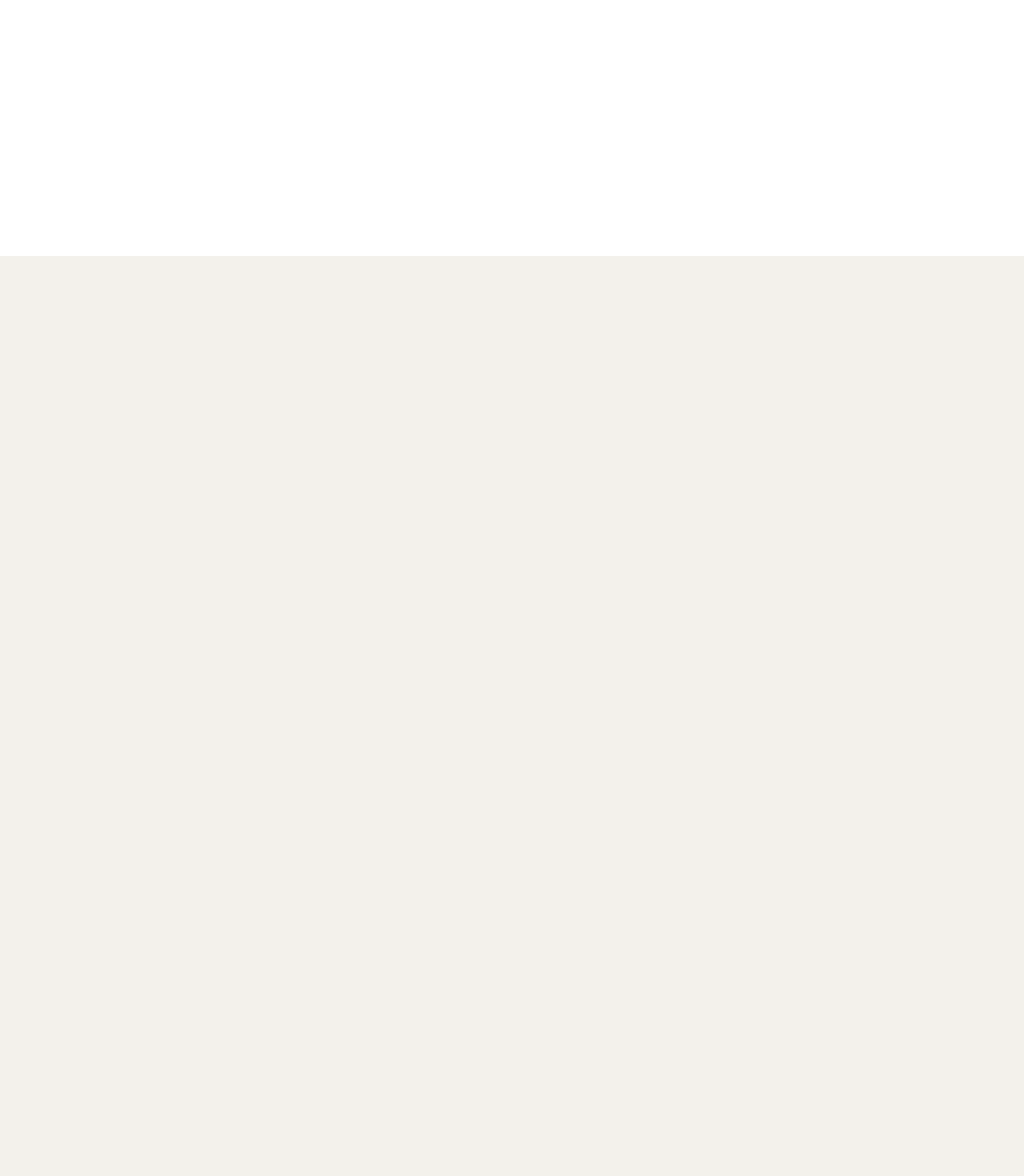
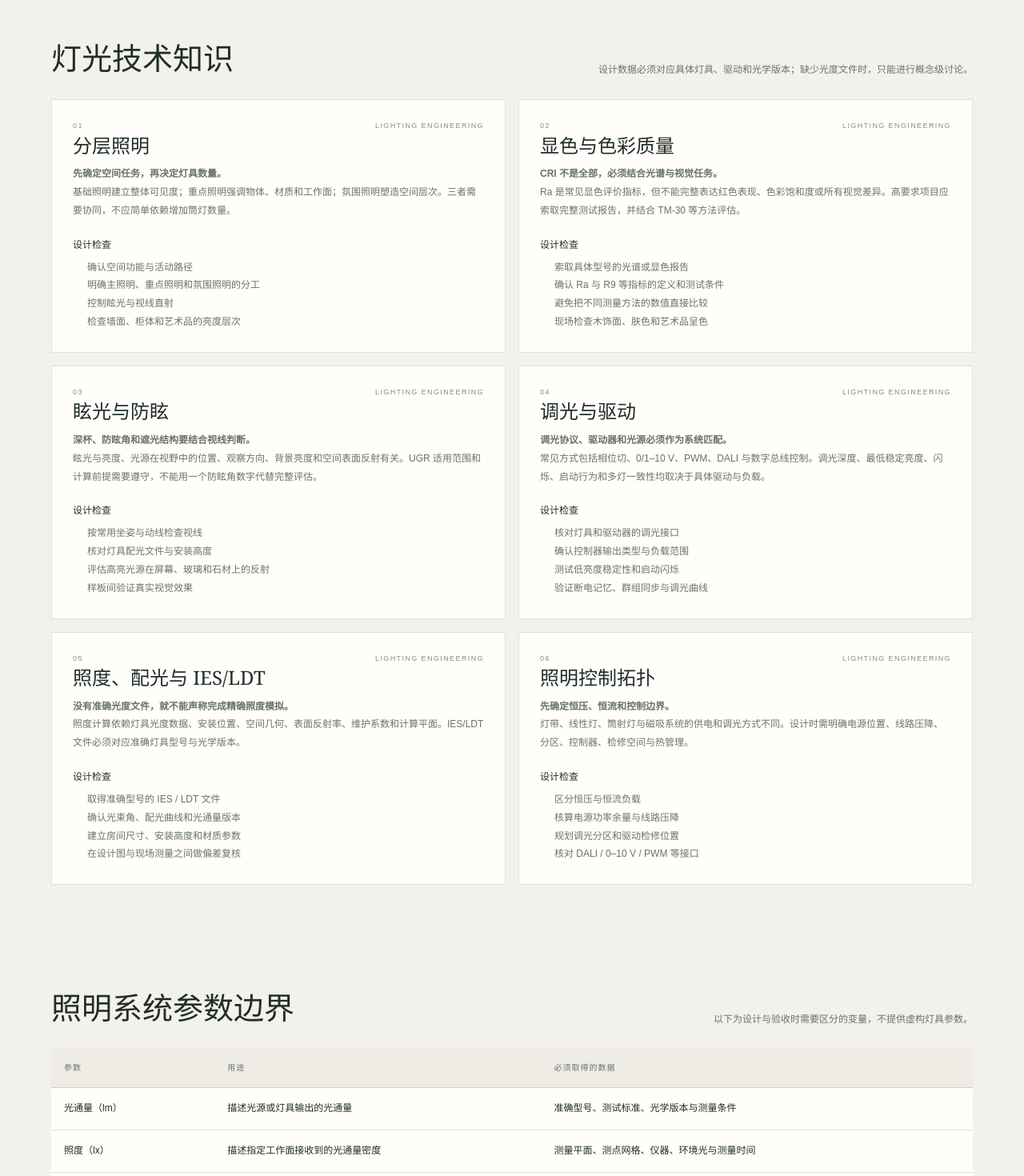
Before and after one commit to yimingwenhua69/yiming-smart-home, a Next.js app: page /lighting in a window 1280 px wide. Before the commit this address had no page. Shown: the part 480-1950 px from the top of the page at 80% size. Before the commit the page ends 800 px from the top, so only its background shows below. Built offline with nearby package versions, Linux system fonts and the light colour scheme.

Commit message:
feat(lighting): add lighting design and photometric knowledge base

```diff
--- /dev/null
+++ b/src/app/lighting/page.tsx
@@ -0,0 +1,13 @@
+import type { Metadata } from "next";
+import { PageFrame } from "@/components/PageFrame";
+import { lightingGuides } from "@/data/knowledge";
+export const metadata: Metadata = { title: "灯光技术", description: "照明设计、显色、眩光、调光、IES/LDT 光度文件与智能照明控制工程知识。" };
+export default function LightingPage() {
+  return <PageFrame eyebrow="LIGHTING / PHOTOMETRY / CONTROL" title="灯光设计，从光品质开始。" description="不把灯具数量当作设计质量。以空间任务、视觉舒适、配光、驱动、控制和真实光度数据建立完整照明方案。">
+    <section className="content-section"><div className="section-heading"><h2>灯光技术知识</h2><p>设计数据必须对应具体灯具、驱动和光学版本；缺少光度文件时，只能进行概念级讨论。</p></div><div className="guide-grid">{lightingGuides.map((guide,index)=><article className="guide-card" id={guide.id} key={guide.id}><div className="card-top"><span>{String(index+1).padStart(2,"0")}</span><span>LIGHTING ENGINEERING</span></div><h2>{guide.title}</h2><p><strong>{guide.subtitle}</strong></p><p>{guide.body}</p><h3>设计检查</h3><ul>{guide.checks.map((check)=><li key={check}>{check}</li>)}</ul></article>)}</div></section>
+    <section className="content-section"><div className="section-heading"><h2>照明系统参数边界</h2><p>以下为设计与验收时需要区分的变量，不提供虚构灯具参数。</p></div><table className="data-table"><thead><tr><th>参数</th><th>用途</th><th>必须取得的数据</th></tr></thead><tbody>
+      <tr><td>光通量（lm）</td><td>描述光源或灯具输出的光通量</td><td>准确型号、测试标准、光学版本与测量条件</td></tr><tr><td>照度（lx）</td><td>描述指定工作面接收到的光通量密度</td><td>测量平面、测点网格、仪器、环境光与测量时间</td></tr><tr><td>相关色温（K）</td><td>描述光色外观的相关色温</td><td>色温范围、色容差、调光状态与驱动条件</td></tr><tr><td>显色指标</td><td>评价物体颜色呈现</td><td>Ra、R9、TM-30 等测试报告及测试条件</td></tr><tr><td>UGR</td><td>特定条件下评价室内统一眩光</td><td>灯具配光、空间几何、观察位置与计算条件</td></tr><tr><td>IES / LDT</td><td>灯具光度数据，用于照度与配光计算</td><td>文件必须匹配具体灯具型号、光学和安装版本</td></tr><tr><td>调光曲线</td><td>控制输入与实际光输出的关系</td><td>驱动型号、接口、最低稳定亮度、闪烁和负载范围</td></tr>
+    </tbody></table></section>
+    <section className="content-section"><div className="notice">重要边界：没有准确 IES/LDT 文件和房间材质、尺寸、安装高度等输入，不输出“精确照度模拟”。概念效果图必须标注示意；模拟结果必须标注软件、参数假设和非现场实测属性。</div></section>
+  </PageFrame>;
+}
```
